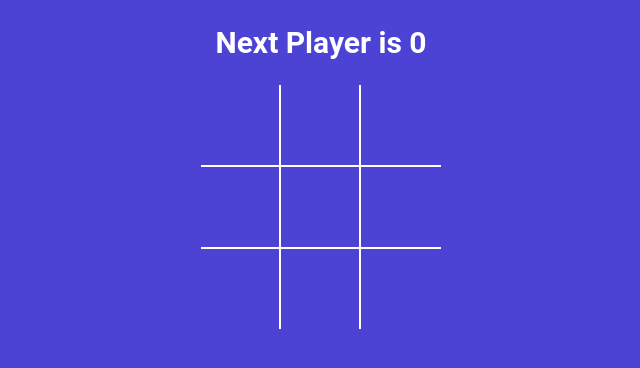
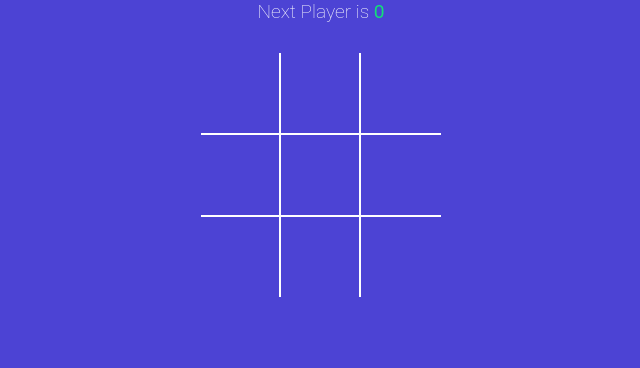
Before and after one commit to Lakshit905/tic_tac_toe, a React (Vite) app: page / in a window 1280 px wide. Shown: the top 368 px of the page, without its empty margins (319-959 px from the left). Built offline with nearby package versions, Linux system fonts and the light colour scheme.

Commit message:
make the draw logic and style some elements in status Message

```diff
--- a/src/App.jsx
+++ b/src/App.jsx
@@ -2,6 +2,7 @@
 import './styles.scss'
 import {calculateWinner} from './winner'
 import Board from './components/Board'
+import StatusMessage from './components/StatusMessage';
 
 function App() {
 
@@ -9,8 +10,6 @@
   const [isXNext, setIsXNext] = useState(false);
 
   const winner = calculateWinner(squares);
-  const nxtPlayer = isXNext ? 'X' : '0' ;
-  const statusmsg = winner ? `Winner is ${winner}` : `Next Player is ${nxtPlayer}`;
 
   const handleSquareClick = clickedPosition => {
     if (squares[clickedPosition] || winner) {
@@ -33,7 +32,7 @@
   return (
 
       <div className='app'>
-        <h2>{statusmsg}</h2>
+      <StatusMessage isXNext={isXNext} winner={winner} squares={squares}/>
        <Board squares={squares} handleSquareClick={handleSquareClick}/>
       </div>
   )
--- /dev/null
+++ b/src/components/StatusMessage.jsx
@@ -0,0 +1,28 @@
+
+const StatusMessage = ({isXNext,winner,squares})=> {
+
+  const nxtPlayer = isXNext ? 'X' : '0' ;
+  const noMovesLeft = squares.every(squareValue => squareValue != null) ;
+
+  const renderStatusMessage = () => {
+
+    if(winner){
+        return <>Winner is <span className={winner === 'X' ? "text-green" : "text-orange"}>{winner}</span></>
+    }
+    if(!winner && noMovesLeft){
+        return  <>
+                   <span className="text-orange">0</span> and {' '} <span className="text-green">X</span> tied
+                </>
+    }
+    if(!winner && !noMovesLeft){
+        return <> Next Player is <span className={nxtPlayer ? "text-green" : "text-orange"}>{nxtPlayer}</span></>
+    }
+    return null;
+  };
+
+    return(
+        <div className="status-message"> {renderStatusMessage()}</div>
+    )
+}
+
+export default StatusMessage;
```
